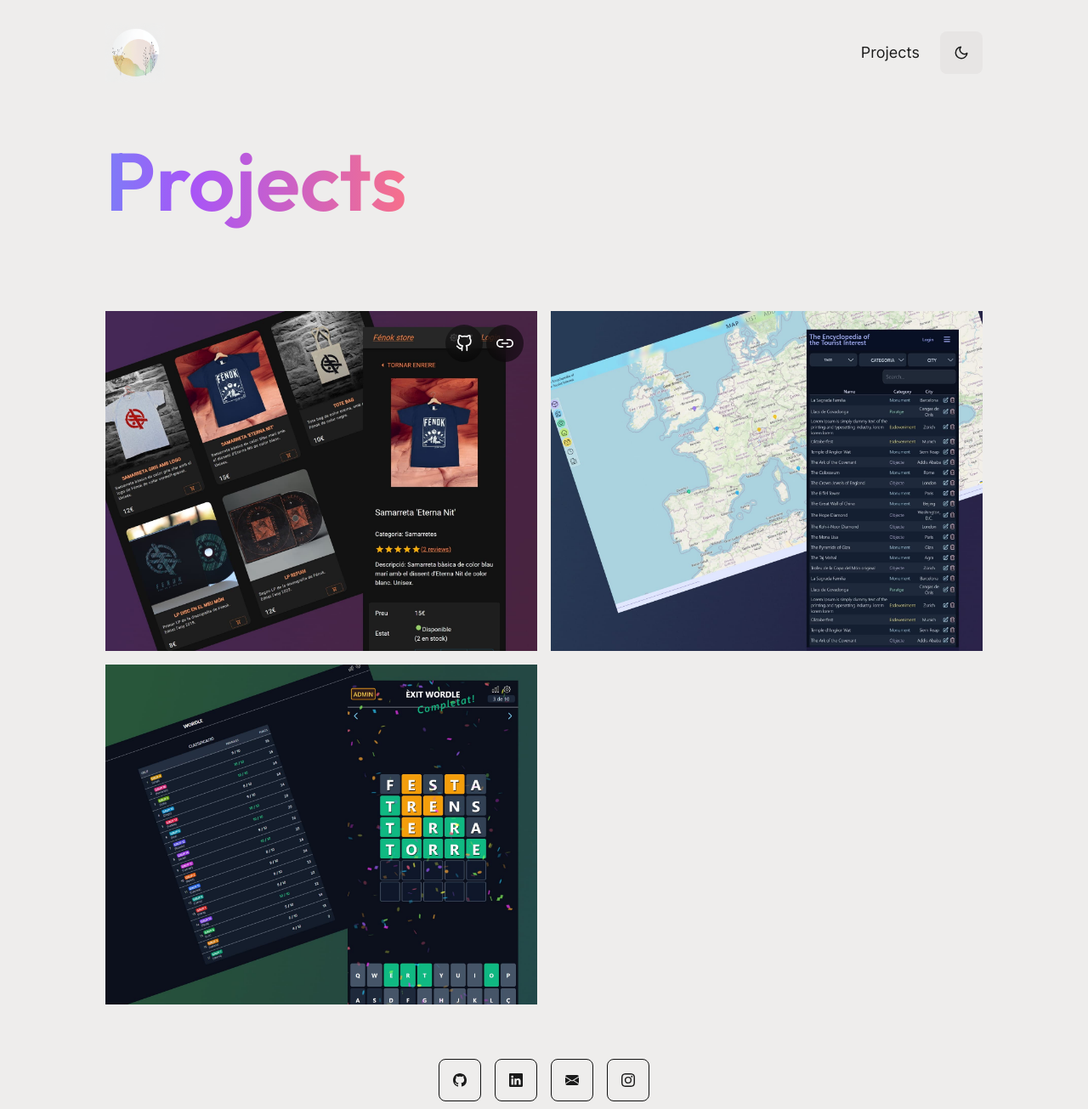
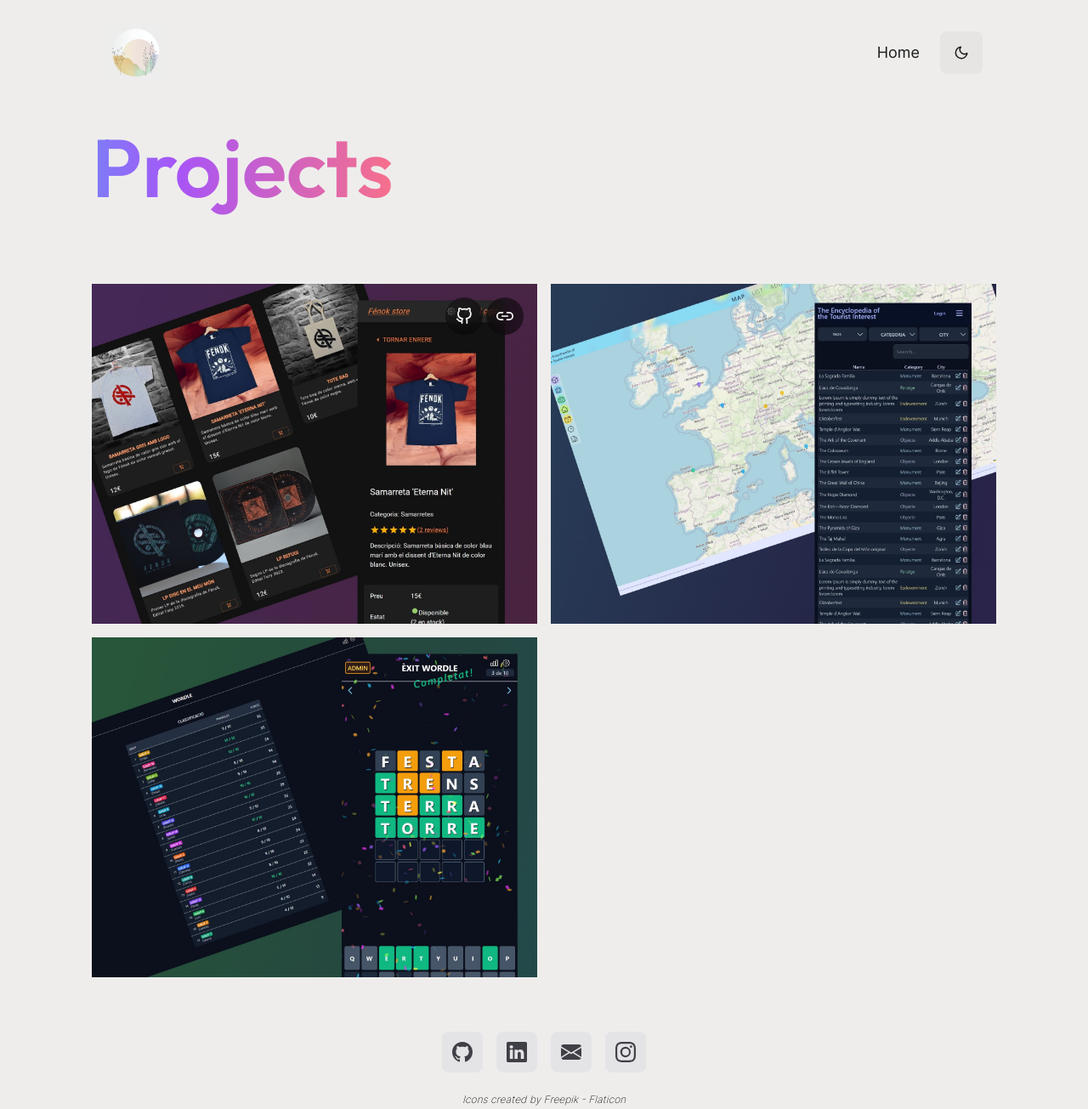
Before and after one commit to aleixdeveloper/aleixdeveloper.github.io, an Astro site: page /projects in a window 1280 px wide. Shown: the top 1305 px of the page at 85% size. Built offline with nearby package versions, Linux system fonts and the light colour scheme; Astro itself is replaced by a stand-in of ours.

Commit message:
update images to astro Image comp

```diff
--- a/astro.config.mjs
+++ b/astro.config.mjs
@@ -18,6 +18,8 @@
       entryLimit: 10000,
     }),
     robotsTxt(),
-    image(),
+    image({
+      serviceEntryPoint: "@astrojs/image/sharp",
+    }),
   ],
 });
--- a/package.json
+++ b/package.json
@@ -16,6 +16,7 @@
     "astro-robots-txt": "^0.3.8"
   },
   "dependencies": {
-    "@astrojs/image": "^0.12.1"
+    "@astrojs/image": "^0.12.1",
+    "sharp": "^0.31.3"
   }
 }
--- a/src/components/general/Footer.astro
+++ b/src/components/general/Footer.astro
@@ -10,12 +10,12 @@
       aria-label="Social Media"
       href={info.socialMedia.github}
       target="_blank"
-      class="footer-icons"
+      class="footer-icons bg-gradient-to-b dark:hover:text-dark hover:from-[#ad5c51] hover:via-[#f4cbb2] hover:to-[#9cdaf1]"
     >
       <svg
         xmlns="http://www.w3.org/2000/svg"
-        width="16"
-        height="16"
+        width="24"
+        height="24"
         fill="currentColor"
         class="bi bi-github"
         viewBox="0 0 16 16"
@@ -29,12 +29,12 @@
       aria-label="Social Media"
       href={info.socialMedia.linkedin}
       target="_blank"
-      class="footer-icons"
+      class="footer-icons bg-gradient-to-b dark:hover:text-dark hover:text-white hover:from-[#0077b5] hover:via-[#00a0dc] hover:to-[#caccce]"
     >
       <svg
         xmlns="http://www.w3.org/2000/svg"
-        width="16"
-        height="16"
+        width="24"
+        height="24"
         fill="currentColor"
         class="bi bi-linkedin"
         viewBox="0 0 16 16"
@@ -44,15 +44,22 @@
         ></path>
       </svg>
     </a>
+    <!--
+      42b5f4
+      bb001b
+      fbbc05
+      ea4335
+      34a853
+     -->
     <a
       aria-label="Social Media"
       href={`mailto:${info.socialMedia.email}`}
-      class="footer-icons"
+      class="footer-icons bg-gradient-to-b dark:hover:text-dark hover:text-white hover:from-[#ff4343] hover:via-[#ff5d5d] hover:to-[#ece9e9]"
     >
       <svg
         xmlns="http://www.w3.org/2000/svg"
-        width="16"
-        height="16"
+        width="24"
+        height="24"
         fill="currentColor"
         class="bi bi-envelope-fill"
         viewBox="0 0 16 16"
@@ -66,12 +73,12 @@
       aria-label="Social Media"
       href={info.socialMedia.instagram}
       target="_blank"
-      class="footer-icons"
+      class="footer-icons bg-gradient-to-b dark:hover:text-dark hover:text-white hover:from-[#515bd4] hover:via-[#dd2a7b] hover:to-[#feda77]"
     >
       <svg
         xmlns="http://www.w3.org/2000/svg"
-        width="16"
-        height="16"
+        width="24"
+        height="24"
         fill="currentColor"
         class="bi bi-instagram"
         viewBox="0 0 16 16"
--- a/src/components/general/Navbar.astro
+++ b/src/components/general/Navbar.astro
@@ -1,8 +1,11 @@
 ---
-import { info } from "@data";
-import { createLogo } from "@utils";
+const pathname = new URL(Astro.request.url).pathname;
+const currentPath = pathname.slice(1); // remove the first "/"
 
-import logo from "/assets/images/logo.webp";
+const goto =
+  currentPath === "projects"
+    ? { name: "Home", to: "/" }
+    : { name: "Projects", to: "/projects" };
 ---
 
 <header
@@ -17,8 +20,8 @@
   <nav>
     <ul class="flex items-center">
       <li>
-        <a class="p-4 dark:text-light block text-lg" href="/projects"
-          >Projects</a
+        <a class="p-4 dark:text-light block text-lg" href={goto.to}
+          >{goto.name}</a
         >
       </li>
       <!-- <li>
--- a/src/components/general/ProjectCard.astro
+++ b/src/components/general/ProjectCard.astro
@@ -1,6 +1,12 @@
 ---
-import { Image } from "@astrojs/image/components";
 import { IProjectDetails } from "@types";
+import { Image, Picture } from "@astrojs/image/components";
+
+import localImage from "../../assets/icons/bass.png";
+const remoteImage = "https://picsum.photos/id/957/300/200.jpg";
+const localAlt = "The Astro Logo";
+const remoteAlt = "A low-angle view of a forest during the daytime";
+
 const { projectDetail } = Astro.props as IProjectDetails;
 const { title, thumbnail, liveUrl, githubUrl } = projectDetail;
 ---
@@ -60,14 +66,17 @@
       )
     }
   </div>
-  <img
+
+  <Image
     src={thumbnail}
     class="w-full h-auto scale-100 hover:scale-110 transition duration-[1.5s]"
-    width="100%"
     loading="lazy"
-    height="100%"
+    width="800"
+    aspectRatio="1:1"
+    format="jpg"
     alt="feature Image"
   />
+
   <div
     class="absolute w-full bottom-0 left-0 backdrop-blur-md dark:text-white text-white bg-black/50 p-4 translate-y-[100%] group-hover:translate-y-0 transition duration-700"
   >
--- a/src/components/home/Experience.astro
+++ b/src/components/home/Experience.astro
@@ -39,3 +39,9 @@
     }
   </div>
 </section>
+
+<style>
+  section {
+    @apply max-w-[1112px] mx-auto px-4 md:px-10;
+  }
+</style>
--- a/src/components/home/Hero.astro
+++ b/src/components/home/Hero.astro
@@ -9,11 +9,13 @@
 ---
 
 <section>
-  <p class="dark:text-light mt-[117px]">Hello there! I'm</p>
+  <p class="dark:text-light mt-[117px]">
+    Welcome to my virtual resume! My name is
+  </p>
 
   <h1>{name}</h1>
   <div
-    class="dark:text-light text-xl md:text-2xl font-extralight mb-16 leading-10"
+    class="text-stone-600 dark:text-stone-300 text-xl md:text-2xl font-extralight mb-14 md:leading-9 leading-12"
   >
     <span
       >A front-end engineer from Barcelona. I am currently learning Astro and
@@ -47,3 +49,9 @@
     />.
   </div>
 </section>
+
+<style>
+  section {
+    @apply max-w-[1112px] mx-auto px-4 md:px-6;
+  }
+</style>
--- a/src/components/stack/MyStack.astro
+++ b/src/components/stack/MyStack.astro
@@ -6,17 +6,19 @@
 const splitedArr = sliceIntoChunks(stack, [2, 4, 5, 4, 3]);
 ---
 
-<section class="flex items-center justify-between flex-col dark:text-light">
+<section
+  class="flex items-center justify-center flex-col dark:text-light sm:px-6"
+>
   <h2
-    class="self-start mb-1 ml-2 dark:text-slate-200 text-stone-700 text-3xl italic font-mono font-bold"
+    class="self-start mb-1 ml-4 sm:ml-0 dark:text-slate-200 text-stone-700 text-3xl italic font-mono font-bold"
   >
     My stack
   </h2>
   <div
-    class="rounded-xl w-full h-full mx-auto mt-10 bg-gradient-to-r p-[6px] colorful-gradient"
+    class="sm:rounded-xl w-full h-full mx-auto mt-2 sm:mt-6 bg-gradient-to-r py-1 sm:px-1 colorful-gradient"
   >
     <div
-      class="w-full h-full py-6 md:py-10 flex flex-col justify-center shadow-lg md:shadow-2xl flex-wrap content-center bg-slate-100/80 dark:bg-zinc-800/80 text-white rounded-lg p-4"
+      class="w-full h-full py-6 md:py-10 flex flex-col justify-center shadow-lg md:shadow-2xl flex-wrap content-center bg-slate-100/80 dark:bg-zinc-800/80 text-white sm:rounded-lg"
     >
       {
         splitedArr.map((row, indx, arr) => (
--- a/src/env.d.ts
+++ b/src/env.d.ts
@@ -1 +1,2 @@
 /// <reference types="astro/client" />
+/// <reference types="@astrojs/image/client" />
--- a/src/layouts/Layout.astro
+++ b/src/layouts/Layout.astro
@@ -6,7 +6,8 @@
 ---
 
 <Navbar />
-<main class="container">
+<main>
   <slot />
 </main>
 <Footer />
+<!-- <main class="container" ></main> -->
--- a/src/pages/index.astro
+++ b/src/pages/index.astro
@@ -23,6 +23,11 @@
       description={info.about}
       ogImageUrl={"/assets/images/profile.png"}
     />
+    <style>
+      section {
+        @apply max-w-[1112px] mx-auto sm:px-4 md:px-10;
+      }
+    </style>
   </head>
 
   <body>
@@ -36,7 +41,7 @@
       <Experience title={"ADD-ONS"} details={info.addOns} />
       <section>
         <h2
-          class="w-[15rem] text-2xl sm:text-xl mt-16 text-zinc-600/50 dark:text-zinc-300/50 font-bold border-b sm:border-none"
+          class="w-[15rem] ml-3 sm:ml-0 text-2xl sm:text-xl mt-16 text-zinc-600/50 dark:text-zinc-300/50 font-bold border-b sm:border-none"
         >
           FEATURE PROJECTS
         </h2>
--- a/src/pages/projects.astro
+++ b/src/pages/projects.astro
@@ -20,8 +20,15 @@
 
   <body>
     <Layout>
-      <h1 style="line-height: 1.2;">Projects</h1>
-      <ProjectsWrapper projects={Projects} />
+      <section>
+        <h1 class="ml-2 my-4 sm:ml-0" style="line-height: 1.2;">Projects</h1>
+        <ProjectsWrapper projects={Projects} />
+      </section>
     </Layout>
+    <style>
+      section {
+        @apply max-w-[1112px] mx-auto sm:px-4 md:px-6;
+      }
+    </style>
   </body>
 </html>
--- a/src/styles/custom-styles.css
+++ b/src/styles/custom-styles.css
@@ -1,7 +1,7 @@
 /* gradient heading */
 .main-heading {
   display: inline-block;
-  margin: 2rem 0;
+  margin: 0.6rem 0 2rem;
   font-style: normal;
   font-weight: 600;
   /*  background: linear-gradient(90deg, #e8d545 0%, #beff33 33%, #dd5789 67%); */
@@ -11,7 +11,7 @@
   text-fill-color: transparent;
   background-size: 150% 150%;
   animation: gradient 15s ease infinite;
-  line-height: 1.2;
+  line-height: 1;
 }
 
 @keyframes gradient {
--- a/src/styles/style.css
+++ b/src/styles/style.css
@@ -36,6 +36,6 @@
     @apply font-inter text-dark-gray;
   }
   .footer-icons {
-    @apply dark:text-light flex items-center border border-dark dark:border-light p-4 rounded-lg justify-center;
+    @apply text-zinc-700 bg-zinc-200  dark:text-zinc-300 dark:bg-zinc-700 flex items-center p-3 rounded-lg justify-center;
   }
 }
```
Also changed, not shown: 1 other file.
